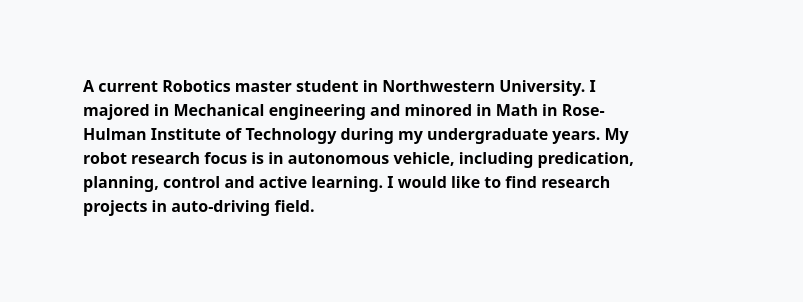
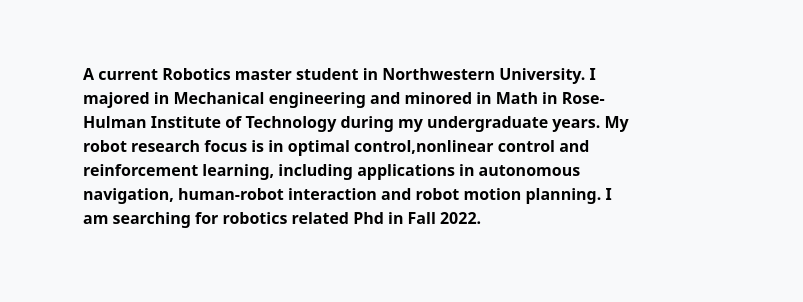
Before and after one commit to fengb2-coder/fengb2-coder.github.io, a plain HTML site: page index.html in a window 1280 px wide. Shown: the part 204-506 px from the top of the page, 0-803 px from the left. Drawn offline with nearby package versions, Linux system fonts and the light colour scheme.

Commit message:
change description

```diff
--- a/index.html
+++ b/index.html
@@ -60,9 +60,8 @@
                         <p  style="color:black">A current Robotics master student in Northwestern University. I majored in Mechanical
                             engineering and minored in Math in Rose-Hulman Institute of Technology during my
                             undergraduate years. My
-                            robot research focus is in autonomous vehicle, including predication, planning, control and
-                            active
-                            learning. I would like to find research projects in auto-driving field. </p>
+                            robot research focus is in optimal control,nonlinear control and reinforcement learning, including applications in autonomous navigation,
+                            human-robot interaction and robot motion planning. I am searching for robotics related Phd in Fall 2022.   </p>
                     </th>
 
                     <th width=30%>
```
